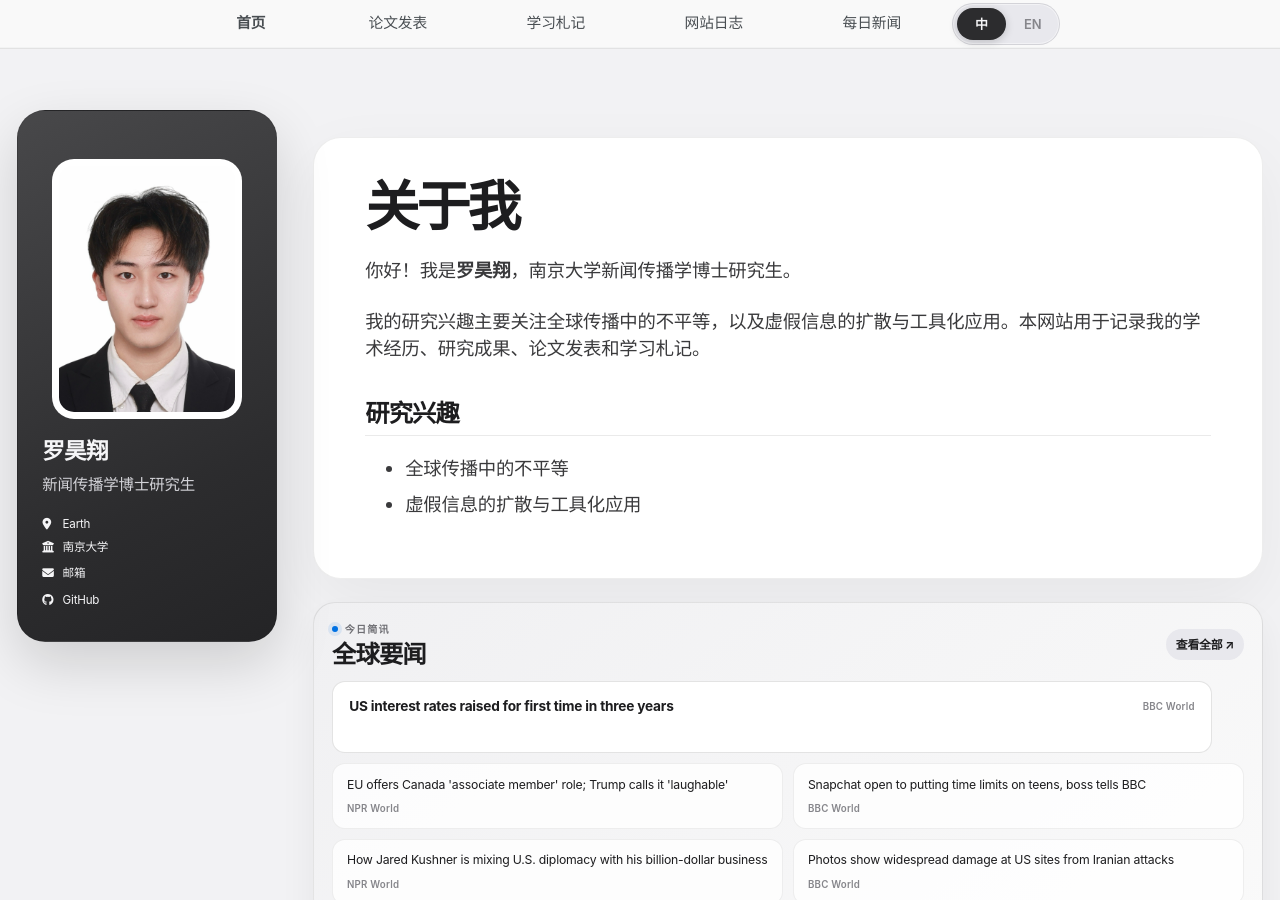
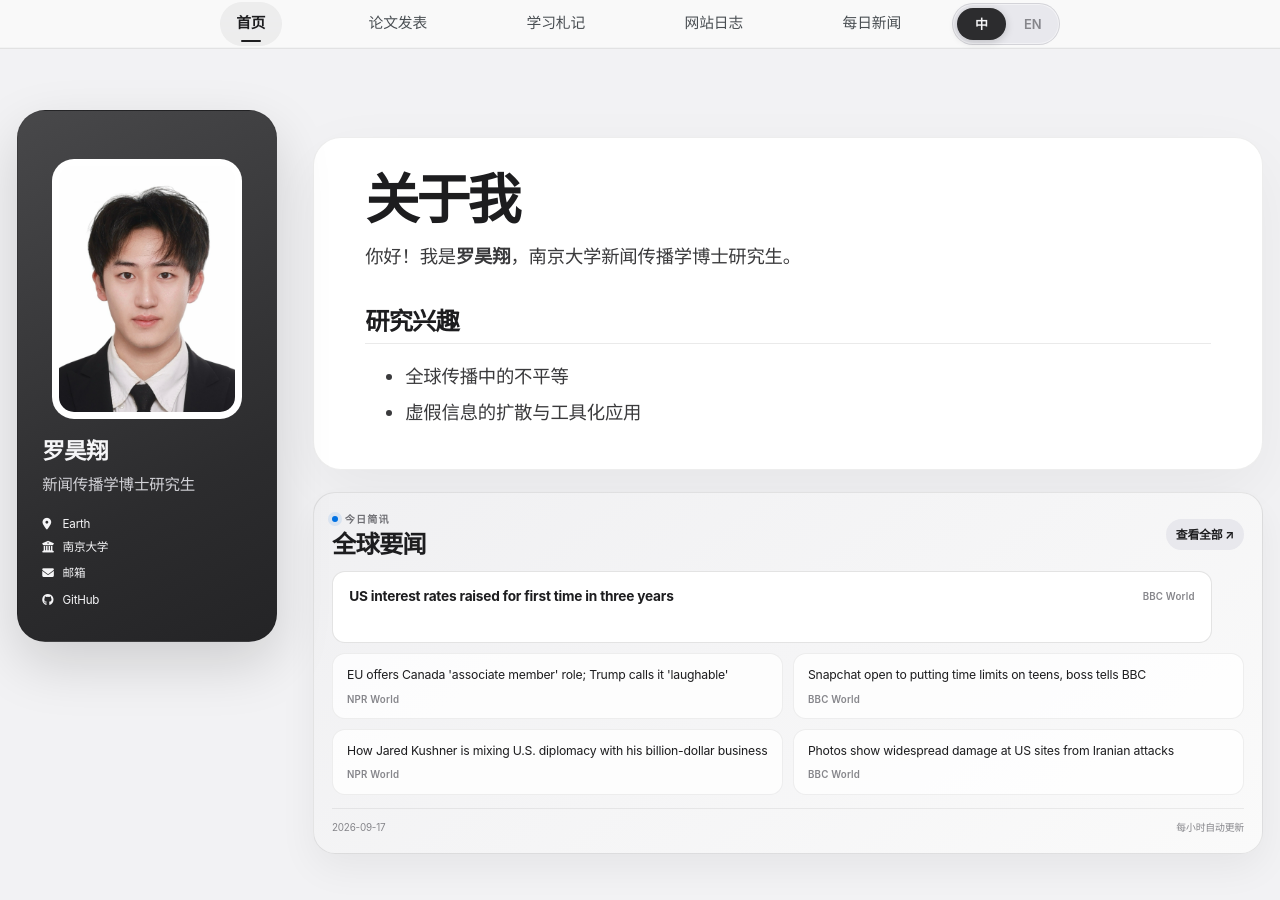
Before and after one commit to HaoxiangLuo/HaoxiangLuo.github.io, a Jekyll site: the page built from _pages/about-zh.md, in a window 1280 px wide and 900 px high. Built offline with Jekyll 4.4.1, drawn with Linux system fonts in a browser that asks for light colours; a style sheet for code colours, icons or effects is not loaded.

Commit message:
Clarify navigation state and compact home intro

```diff
--- a/_includes/masthead.html
+++ b/_includes/masthead.html
@@ -6,7 +6,7 @@
         <button><span class="navicon"></span></button>
         <ul class="visible-links">
           <li class="masthead__menu-item masthead__menu-item--lg persist {% if page.url == '/' or page.url == '/index.html' or page.url == '/zh/' %}selected{% endif %}">
-            <a href="{{ base_path }}{% if page.lang == 'zh' %}/zh/{% else %}/{% endif %}">{% if page.lang == 'zh' %}首页{% else %}Home{% endif %}</a>
+            <a href="{{ base_path }}{% if page.lang == 'zh' %}/zh/{% else %}/{% endif %}"{% if page.url == '/' or page.url == '/index.html' or page.url == '/zh/' %} aria-current="page"{% endif %}>{% if page.lang == 'zh' %}首页{% else %}Home{% endif %}</a>
           </li>
           {% if page.lang == 'zh' %}
             {% assign navigation_links = site.data.navigation.main_zh %}
@@ -20,7 +20,7 @@
               {% assign domain = base_path %}
             {% endif %}
             <li class="masthead__menu-item persist {% if page.url contains link.url and link.url != '/' %}selected{% endif %}">
-              <a href="{{ domain }}{{ link.url }}">{{ link.title }}</a>
+              <a href="{{ domain }}{{ link.url }}"{% if page.url contains link.url and link.url != '/' %} aria-current="page"{% endif %}>{{ link.title }}</a>
             </li>
           {% endfor %}
           <li class="masthead__menu-item persist language-toggle">
--- a/_pages/about-zh.md
+++ b/_pages/about-zh.md
@@ -12,8 +12,6 @@ translation_url: /
 
 <p>你好！我是<strong>罗昊翔</strong>，南京大学新闻传播学博士研究生。</p>
 
-<p>我的研究兴趣主要关注全球传播中的不平等，以及虚假信息的扩散与工具化应用。本网站用于记录我的学术经历、研究成果、论文发表和学习札记。</p>
-
 <h2>研究兴趣</h2>
 <ul>
   <li>全球传播中的不平等</li>
--- a/_sass/_content-refinements.scss
+++ b/_sass/_content-refinements.scss
@@ -1637,3 +1637,56 @@ body.home-page .news-window {
   .site-log-day__header span { white-space: nowrap; }
   .site-log-day .site-log-entry { padding: 0.85rem; }
 }
+
+/* Navigation: make the current location visible without adding visual noise. */
+.greedy-nav .visible-links > li.masthead__menu-item.selected > a {
+  position: relative;
+  color: #1d1d1f;
+  background: rgba(29, 29, 31, 0.055);
+  font-weight: 650;
+}
+
+.greedy-nav .visible-links > li.masthead__menu-item.selected > a::after {
+  content: "";
+  position: absolute;
+  right: 34%;
+  bottom: 0.22rem;
+  left: 34%;
+  height: 2px;
+  border-radius: 999px;
+  background: #1d1d1f;
+}
+
+@media (max-width: 767px) {
+  .greedy-nav .visible-links > li.masthead__menu-item.selected > a::after {
+    right: 39%;
+    bottom: 0.16rem;
+    left: 39%;
+  }
+}
+
+/* Home: align both columns at the top and shorten the introduction surface. */
+@media (min-width: 1024px) {
+  body.home-page .sidebar,
+  body.home-page .page {
+    align-self: start;
+    margin-top: 0;
+  }
+
+  body.home-page .home-intro-panel {
+    padding-top: clamp(1.9rem, 2.6vw, 2.65rem);
+    padding-bottom: clamp(1.8rem, 2.5vw, 2.5rem);
+  }
+
+  body.home-page .home-intro-panel h1 {
+    margin-bottom: 0.9rem;
+  }
+
+  body.home-page .home-intro-panel h2 {
+    margin-top: 1.55rem;
+  }
+
+  body.home-page .home-intro-panel ul {
+    margin-bottom: 0;
+  }
+}
```
Also changed, not shown: _pages/about.md (+0 -2 lines).
